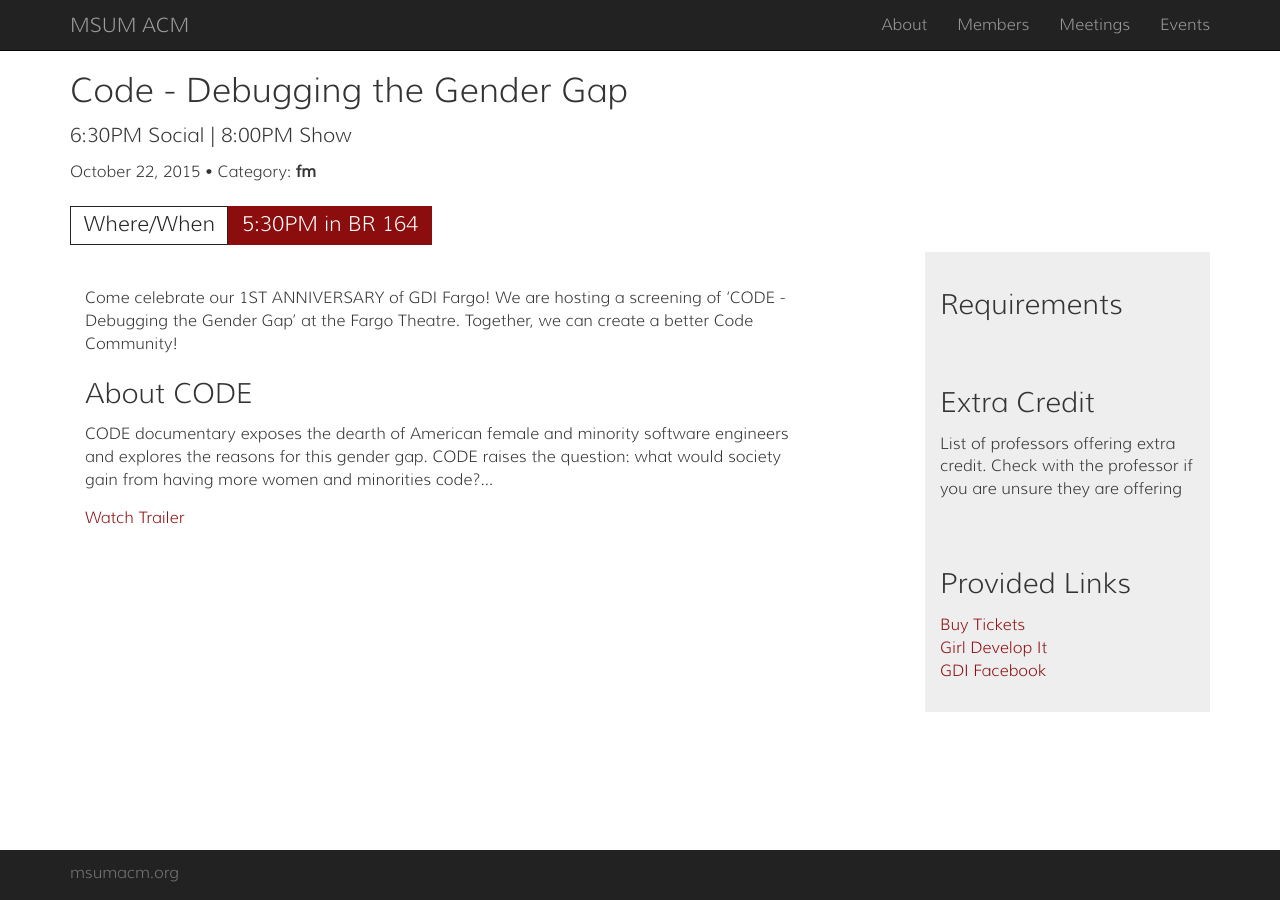
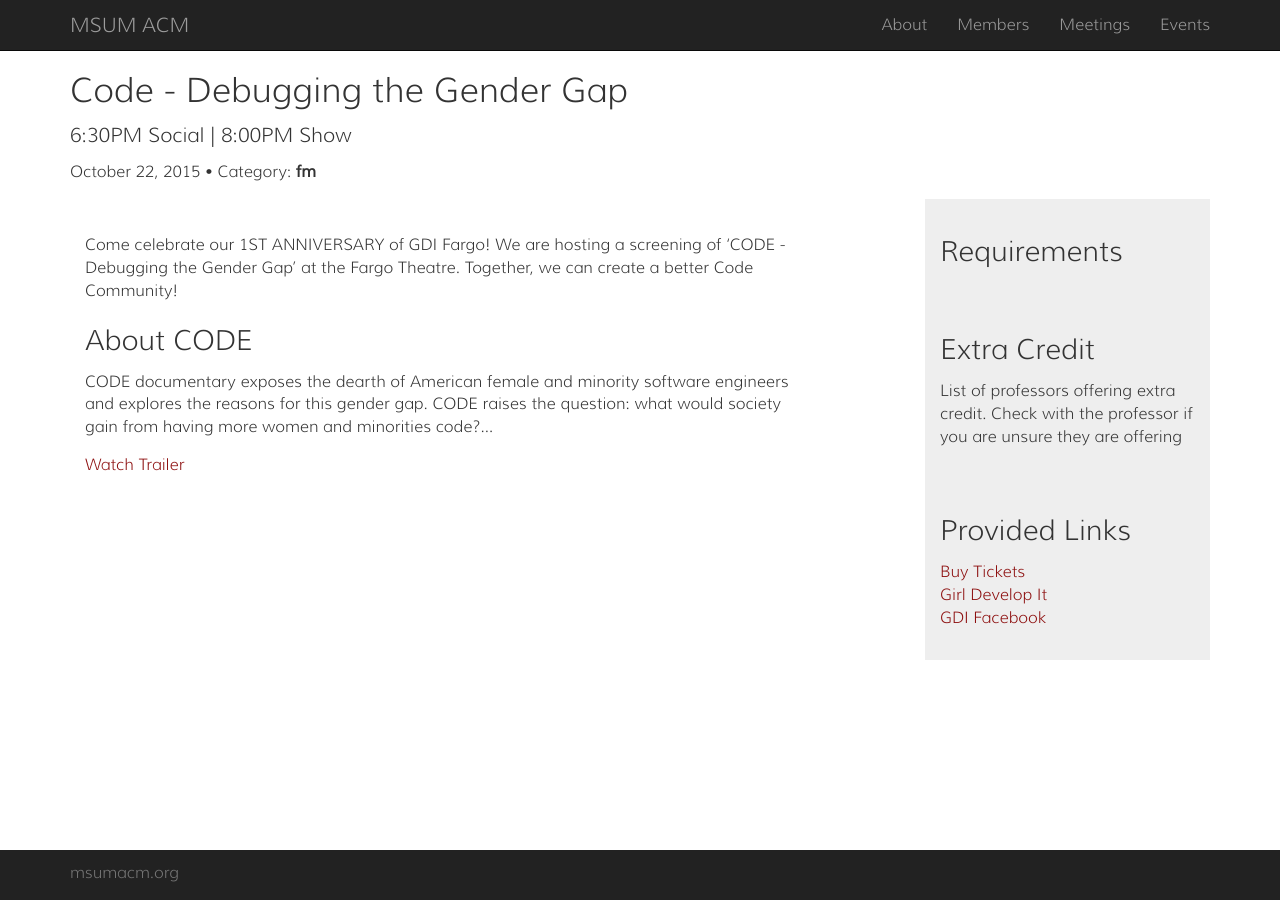
Before and after one commit to alunduil/MSUM-ACM.github.io, a Jekyll site: the page built from _posts/2015-10-22-GDI-CODE.md, in a window 1280 px wide. Built offline with Jekyll 4.4.1, drawn with Linux system fonts in a browser that asks for light colours.

Commit message:
Update posts.html

```diff
--- a/_layouts/posts.html
+++ b/_layouts/posts.html
@@ -10,9 +10,11 @@
     <h2 class="blog-post-title">{{ page.title }} </h2>
     {% if page.subtitle %}<h4 class="blog-post-meta">{{ page.subtitle }}</h4>{% endif %}
     <p class="blog-post-meta">{{ page.date  | date: '%B %d, %Y' }} • Category: <strong>{{ page.categories | last }}</strong></p>
-    {% if page.categories | last == "msum" %}<h3>
+    {% if page.categories.msum != null %}
+    <h3>
       <span class="label label-default">Where/When</span><span class="label label-primary">{% if post.time %}{{ post.time }}{% else %}{{ site.data.basicinfo.event_base_time }}{% endif %} in {% if post.room %}{{ post.room }}{% else %}{{ site.data.basicinfo.event_base_room }}{% endif %}</span>
-    </h3>{% endif %}
+    </h3>
+    {% endif %}
 
   </div>
 
```
